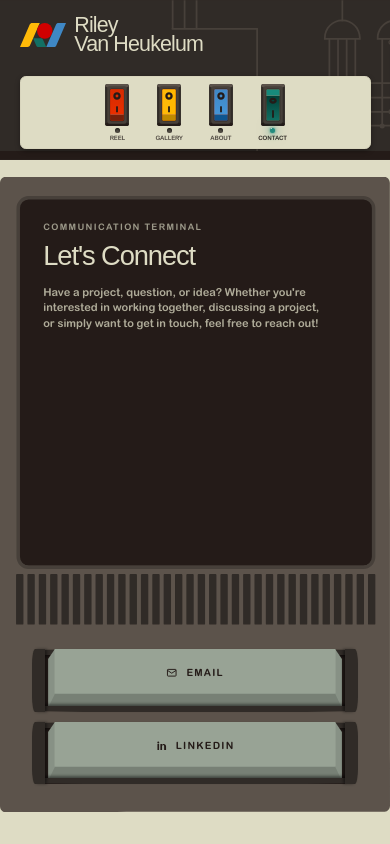
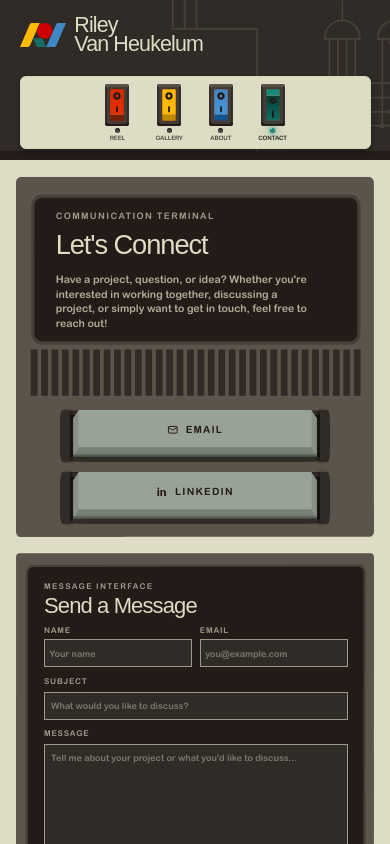
Before and after one commit to Asc3nded05/DigitalPortfolio, a React (Vite) app: page /contact in a window 390 px wide. Shown: the top 844 px of the page. Built offline with nearby package versions, Linux system fonts and the light colour scheme; a web font is replaced by a local one.

Commit message:
Improved responsive design of contact page.

```diff
--- a/src/pages/Contact.tsx
+++ b/src/pages/Contact.tsx
@@ -1,6 +1,7 @@
 import { useForm, ValidationError } from '@formspree/react'
 
 import contactDescriptionMonitor from '../assets/Contact Description Frame.svg'
+import contactDescriptionMonitorMobile from '../assets/Contact Description Frame Mobile.svg'
 import contactFormFrame from '../assets/Contact Form Frame.svg'
 import longEnterButton from '../assets/Long Enter Button.svg'
 
@@ -17,9 +18,12 @@ function Contact() {
           className="
             mx-auto
             grid
+            w-full
             max-w-[1400px]
             grid-cols-1
-            gap-8
+            gap-4
+            px-4
+            sm:px-6
             lg:grid-cols-[0.6677fr_1fr]
             lg:gap-6
           "
@@ -31,7 +35,8 @@ function Contact() {
             className="
               relative
               w-full
-              aspect-[448.17/730]
+              aspect-[448.17/451.37]
+              lg:aspect-[448.17/730]
             "
           >
             {/* ====================================================
@@ -77,7 +82,7 @@ function Contact() {
                   className="
                     mt-[3%]
                     font-paroxysm
-                    text-[clamp(24px,7cqw,48px)]
+                    text-[clamp(22px,7cqw,48px)]
                     leading-none
                     tracking-[-0.04em]
                   "
@@ -90,7 +95,7 @@ function Contact() {
                     mt-[5%]
                     max-w-[92%]
                     font-rounded
-                    text-[clamp(11px,2.7cqw,19px)]
+                    text-[clamp(10px,2.7cqw,19px)]
                     leading-[1.4]
                     text-[#dedcc4]/75
                   "
@@ -115,6 +120,12 @@ function Contact() {
                 flex
                 flex-col
                 gap-[1vh]
+                max-[1024px]:bottom-[4%]
+                max-[1024px]:left-[13%]
+                max-[1024px]:right-[13%]
+                lg:bottom-[4.5%]
+                lg:left-[9%]
+                lg:right-[9%]
               "
             >
 
@@ -516,6 +527,26 @@ function Contact() {
             {/* ====================================================
                 DESCRIPTION MONITOR FRAME
                 ==================================================== */}
+            {/* Mobile description monitor frame */}
+            <img
+              src={contactDescriptionMonitorMobile}
+              alt=""
+              aria-hidden="true"
+              className="
+                pointer-events-none
+                absolute
+                inset-0
+                z-30
+                block
+                h-full
+                w-full
+                select-none
+                lg:hidden
+              "
+              draggable="false"
+            />
+
+            {/* Desktop description monitor frame */}
             <img
               src={contactDescriptionMonitor}
               alt=""
@@ -525,9 +556,11 @@ function Contact() {
                 absolute
                 inset-0
                 z-30
+                hidden
                 h-full
                 w-full
                 select-none
+                lg:block
               "
               draggable="false"
             />
```
Also changed, not shown: src/assets/Contact Description Frame Mobile.svg (added).
